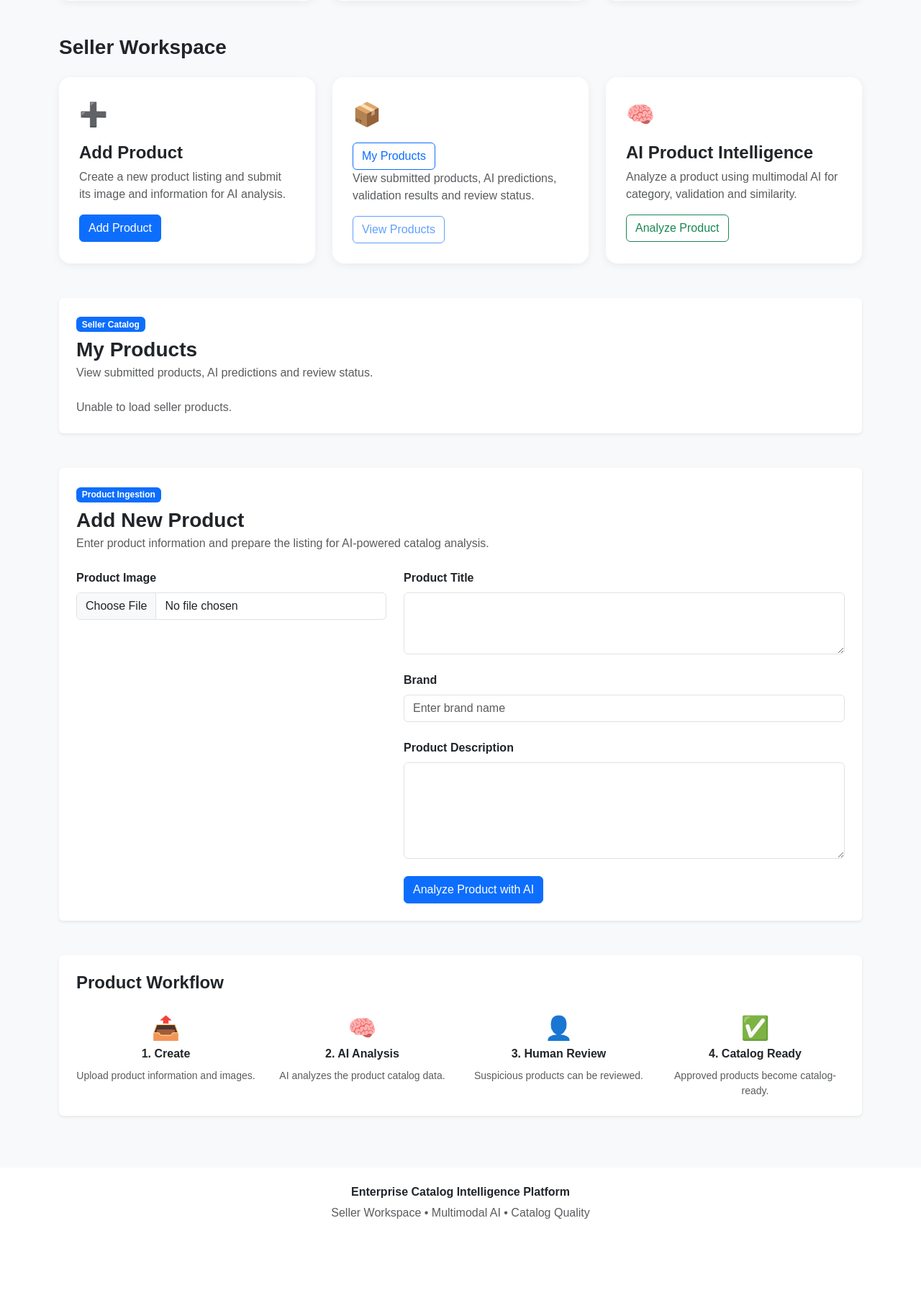
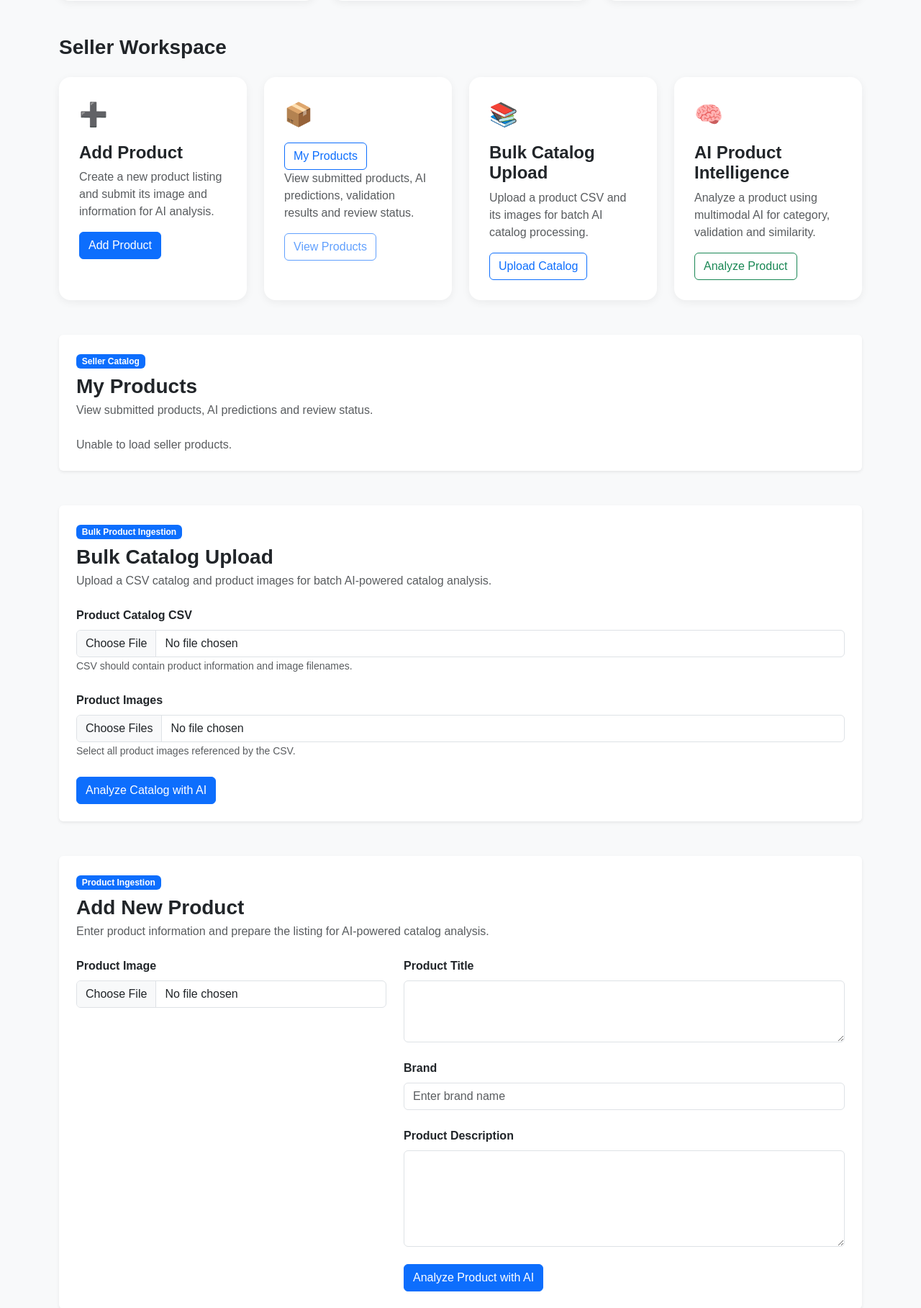
Before and after one commit to Dhruvijhanjhri/Multimodel_catalog-intelligence-platform, a Flask app: page /seller in a window 1280 px wide. Shown: the part 463-2280 px from the top of the page at 72% size. Before the commit the page ends 2156 px from the top, so only its background shows below. Run offline with Flask 3, Linux system fonts and the light colour scheme; parts of the project's set-up code (start-up, migrations or seed data) failed here and were passed over.

Commit message:
Add bulk catalog ingestion workflow

```diff
--- a/frontend/static/seller.js
+++ b/frontend/static/seller.js
@@ -429,7 +429,7 @@ async function loadSellerProducts() {
                     </td>
 
                     <td>
-                        ${product.corrected_category || product.category || "-"}
+                        ${product.category || "-"}
                     </td>
 
                     <td>
@@ -461,3 +461,77 @@ async function loadSellerProducts() {
 document.addEventListener("DOMContentLoaded", () => {
     loadSellerProducts();
 });
+
+const bulkAnalyzeBtn = document.getElementById("bulkAnalyzeBtn");
+const bulkCatalogCsv = document.getElementById("bulkCatalogCsv");
+const bulkCatalogImages = document.getElementById("bulkCatalogImages");
+const bulkUploadStatus = document.getElementById("bulkUploadStatus");
+
+if (bulkAnalyzeBtn) {
+    bulkAnalyzeBtn.addEventListener("click", async () => {
+
+        if (!bulkCatalogCsv.files.length) {
+            alert("Please select a catalog CSV file.");
+            return;
+        }
+
+        if (!bulkCatalogImages.files.length) {
+            alert("Please select product images.");
+            return;
+        }
+
+        bulkUploadStatus.style.display = "block";
+        bulkUploadStatus.textContent =
+            "Uploading catalog and images for AI processing...";
+
+        bulkAnalyzeBtn.disabled = true;
+
+        const formData = new FormData();
+
+        formData.append("catalog", bulkCatalogCsv.files[0]);
+
+        for (const image of bulkCatalogImages.files) {
+            formData.append("images", image);
+        }
+
+        try {
+
+            const response = await fetch(
+                `${FASTAPI_URL}/seller/bulk-products`,
+                {
+                    method: "POST",
+                    body: formData
+                }
+            );
+
+            const result = await response.json();
+
+            if (!response.ok || !result.success) {
+                throw new Error(
+                    result.message || "Bulk catalog processing failed."
+                );
+            }
+
+            bulkUploadStatus.textContent =
+                `Successfully processed ${result.processed_products} of ${result.total_products} products.`;
+
+            alert("Bulk catalog processing completed successfully.");
+
+            loadSellerProducts();
+
+        } catch (error) {
+
+            console.error("Bulk catalog error:", error);
+
+            bulkUploadStatus.textContent =
+                "Bulk catalog processing failed.";
+
+            alert(error.message);
+
+        } finally {
+
+            bulkAnalyzeBtn.disabled = false;
+
+        }
+    });
+}
--- a/frontend/templates/seller.html
+++ b/frontend/templates/seller.html
@@ -224,7 +224,7 @@
 
         <!-- ADD PRODUCT -->
 
-        <div class="col-lg-4">
+        <div class="col-lg-3">
 
             <div class="action-card">
 
@@ -258,7 +258,7 @@
 
         <!-- MY PRODUCTS -->
 
-        <div class="col-lg-4">
+        <div class="col-lg-3">
 
             <div class="action-card">
 
@@ -291,10 +291,42 @@
 
         </div>
 
+        <!-- BULK CATALOG UPLOAD -->
+
+        <div class="col-lg-3">
+
+            <div class="action-card">
+
+                <div class="action-icon">
+                    📚
+                </div>
+
+                <h4 class="fw-bold">
+                    Bulk Catalog Upload
+                </h4>
+
+                <p class="text-muted">
+
+                    Upload a product CSV and its images
+                    for batch AI catalog processing.
+
+                </p>
+
+                <a
+                    href="#bulkUpload"
+                    class="btn btn-outline-primary">
+
+                    Upload Catalog
+
+                </a>
+
+            </div>
+
+        </div>
 
         <!-- AI INTELLIGENCE -->
 
-        <div class="col-lg-4">
+        <div class="col-lg-3">
 
             <div class="action-card">
 
@@ -391,6 +423,97 @@
     <!-- =================================================
          WORKFLOW
     ================================================= -->
+
+    <!-- =================================================
+        BULK CATALOG UPLOAD
+    ===================================================== -->
+
+    <div
+        id="bulkUpload"
+        class="card border-0 shadow-sm mt-5">
+
+        <div class="card-body p-4">
+
+            <span class="badge bg-primary mb-2">
+                Bulk Product Ingestion
+            </span>
+
+            <h3 class="fw-bold mb-1">
+                Bulk Catalog Upload
+            </h3>
+
+            <p class="text-muted mb-0">
+                Upload a CSV catalog and product images for
+                batch AI-powered catalog analysis.
+            </p>
+
+            <div class="mt-4">
+
+                <label
+                    for="bulkCatalogCsv"
+                    class="form-label fw-bold">
+
+                    Product Catalog CSV
+
+                </label>
+
+                <input
+                    type="file"
+                    id="bulkCatalogCsv"
+                    class="form-control"
+                    accept=".csv">
+
+                <small class="text-muted">
+                    CSV should contain product information and image filenames.
+                </small>
+
+            </div>
+
+            <div class="mt-4">
+
+                <label
+                    for="bulkCatalogImages"
+                    class="form-label fw-bold">
+
+                    Product Images
+
+                </label>
+
+                <input
+                    type="file"
+                    id="bulkCatalogImages"
+                    class="form-control"
+                    accept="image/*"
+                    multiple>
+
+                <small class="text-muted">
+                    Select all product images referenced by the CSV.
+                </small>
+
+            </div>
+
+            <div class="mt-4">
+
+                <button
+                    type="button"
+                    id="bulkAnalyzeBtn"
+                    class="btn btn-primary">
+
+                    Analyze Catalog with AI
+
+                </button>
+
+            </div>
+
+            <div
+                id="bulkUploadStatus"
+                class="mt-4 text-muted"
+                style="display:none;">
+            </div>
+
+        </div>
+
+    </div>
 
     <!-- =================================================
         ADD PRODUCT
```
Also changed, not shown: services/api/main.py (+171 -3 lines).
